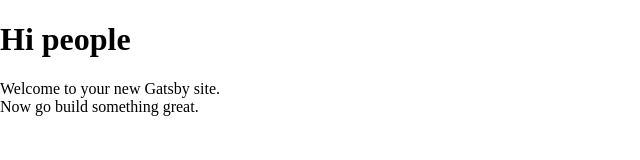
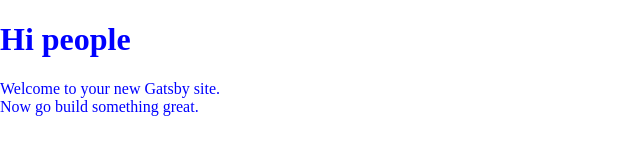
Before and after one commit to theutz/michaelutz.space, a Gatsby site: page / in a window 1280 px wide. Shown: the whole page, without its empty margins (0-640 px from the left). Built offline with nearby package versions, Linux system fonts and the light colour scheme; Gatsby itself is replaced by a stand-in of ours.

Commit message:
chore: setup styled-components theme

```diff
--- a/src/components/GlobalStyle.tsx
+++ b/src/components/GlobalStyle.tsx
@@ -1,5 +1,5 @@
 import { normalize } from 'polished'
-import { createGlobalStyle } from 'styled-components'
+import { createGlobalStyle } from '../lib/styled-components'
 
 const GlobalStyle = createGlobalStyle`
   ${normalize()};
@@ -8,6 +8,7 @@ const GlobalStyle = createGlobalStyle`
     box-sizing: border-box;
     margin: 0;
     padding: 0;
+    color: ${({ theme }) => theme.colors.primary};
   }
 `
 
--- a/src/components/Layout.tsx
+++ b/src/components/Layout.tsx
@@ -1,6 +1,8 @@
 import React, { ReactNode } from 'react'
 import Helmet from 'react-helmet'
 import { StaticQuery, graphql } from 'gatsby'
+import { ThemeProvider } from '../lib/styled-components'
+import theme from '../theme'
 import GlobalStyle from './GlobalStyle'
 
 const Layout: React.SFC<Props> = ({ children }) => {
@@ -19,6 +21,7 @@ const Layout: React.SFC<Props> = ({ children }) => {
       render={(data: LayoutQuery) => {
         const { title, description } = data.site.siteMetadata
         return (
+          <ThemeProvider theme={theme}>
             <>
               <Helmet>
                 <meta
@@ -32,6 +35,7 @@ const Layout: React.SFC<Props> = ({ children }) => {
               <GlobalStyle />
               {children}
             </>
+          </ThemeProvider>
         )
       }}
     />
--- /dev/null
+++ b/src/lib/styled-components.ts
@@ -0,0 +1,15 @@
+import * as styledComponents from 'styled-components'
+import { ThemedStyledComponentsModule } from 'styled-components'
+
+import { ThemeInterface } from '../theme'
+
+const {
+  default: styled,
+  css,
+  createGlobalStyle,
+  keyframes,
+  ThemeProvider,
+} = styledComponents as ThemedStyledComponentsModule<ThemeInterface>
+
+export { css, createGlobalStyle, keyframes, ThemeProvider }
+export default styled
--- /dev/null
+++ b/src/theme/index.ts
@@ -0,0 +1,13 @@
+export interface ThemeInterface {
+  colors: {
+    primary: string
+  }
+}
+
+const theme: ThemeInterface = {
+  colors: {
+    primary: 'blue',
+  },
+}
+
+export default theme
```
Lines whose indentation alone changed are shown as unchanged.
